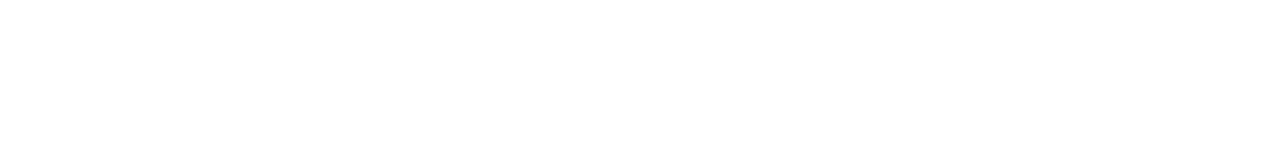
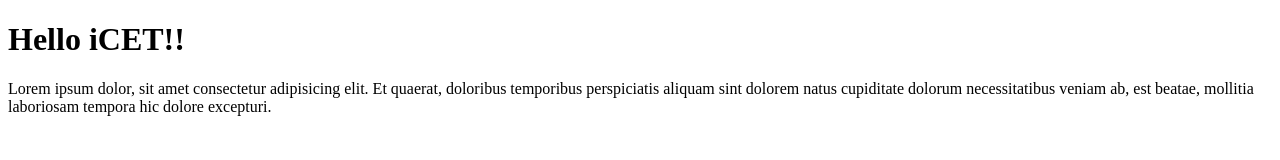
Before and after one commit to icet-sharadha/Demo-5, a plain HTML site: page index.html in a window 1280 px wide. Drawn offline with Linux system fonts and the light colour scheme.

Commit message:
add h1 and p

```diff
--- a/index.html
+++ b/index.html
@@ -6,6 +6,10 @@
         <title>Document</title>
     </head>
     <body>
-
+        <h1>Hello iCET!!</h1>
+        <p>Lorem ipsum dolor, sit amet consectetur adipisicing elit. Et quaerat,
+            doloribus temporibus perspiciatis aliquam sint dolorem natus
+            cupiditate dolorum necessitatibus veniam ab, est beatae, mollitia
+            laboriosam tempora hic dolore excepturi.</p>
     </body>
 </html>
```
Lines whose indentation alone changed are shown as unchanged.
